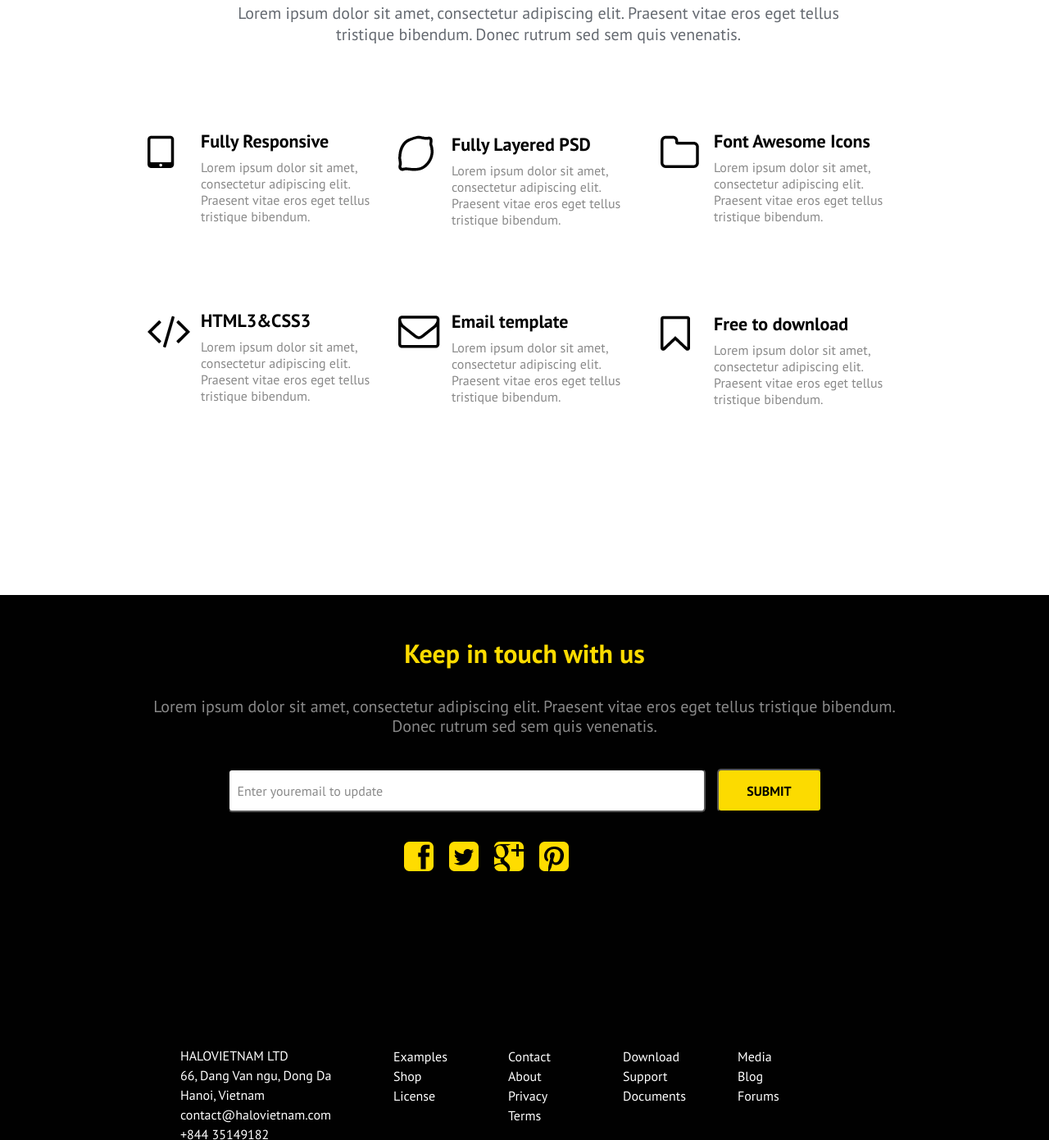
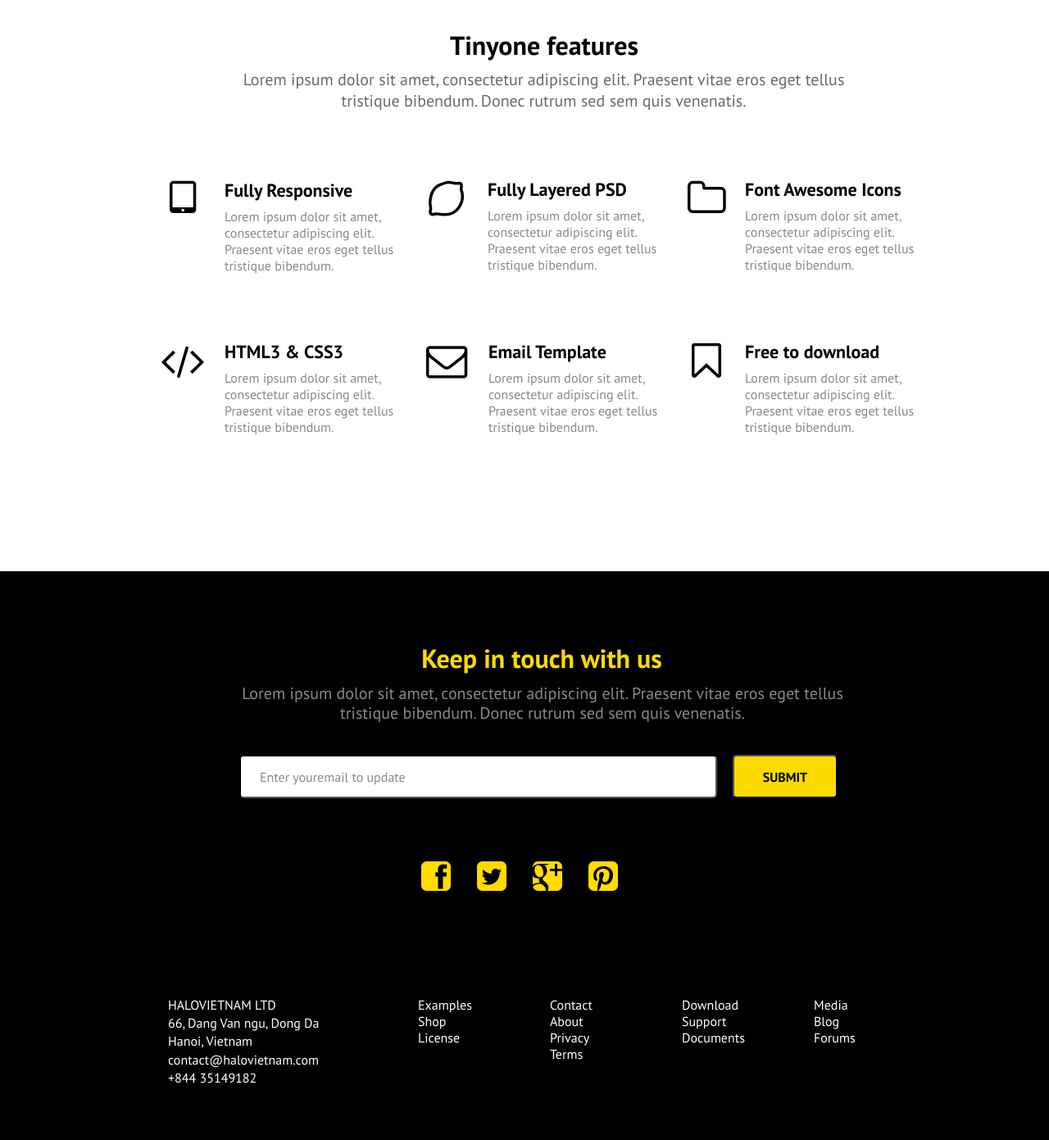
Before and after one commit to astronafft/tinyone, a plain HTML site: page index.html in a window 1280 px wide. Shown: the part 816-2207 px from the top of the page at 82% size. Drawn offline with Linux system fonts and the light colour scheme; files whose address does not match are found by name.

Commit message:
corrected the position of the elements, pixel

```diff
--- a/index.html
+++ b/index.html
@@ -12,9 +12,7 @@
 		<div class="wrapper">
 			<header>
 				<div class="logo">
-					<div class="logo-img">
 						<img src="img/fingerprint.png" height="43" width="43">
-					</div>
 				</div>
 				<nav>
 					<ul>
@@ -25,12 +23,12 @@
 				</nav>
 				<div class="header-content">
 					<h1 class="header-content-1">Inspire your inspiration</h1>
-					<h2 class="header-content-2">Simple to use for yout app,products showcase and your inspiration</h2>
-					<p class="header-content-3">Lorem ipsum dolor sit amet, consectetur adipiscing elit. Praese vitae eros eget lellus tristique bibendum. Donec rutrum sed sem qui venenatis. Proin viverra risus a eros volutpat tempor. In quis arcu et eros porta lobortis sit.</p>
+					<h2 class="header-content-2">Simple to use for your app, products showcase and your inspiration</h2>
+					<p class="header-content-3">Lorem ipsum dolor sit amet, consectetur adipiscing elit. Praese vitae eros eget lellus tristique bibendum. Donec rutrum sed sem qui venenatis. Proin viverra risus a eros volutpat tempor. In quis arcu et eros porta lobortis sit</p>
 					<div class="store-buttons">
-						<a href="#" class="icon-img"><img src="img/icon-fa-apple.png" height="39" width="33"> </a>
-						<a href="#" class="icon-img"><img src="img/icon-fa-android.png" height="39" width="33"></a>
-						<a href="#" class="icon-img"><img src="img/icon-fa-windows.png" height="40" width="39"></a>
+						<a href="#" class="icon-img-1"><img src="img/icon-fa-apple.png" height="39" width="33"> </a>
+						<a href="#" class="icon-img-2"><img src="img/icon-fa-android.png" height="39" width="33"></a>
+						<a href="#" class="icon-img-3"><img src="img/icon-fa-windows.png" height="40" width="39"></a>
 					</div>
 					<div class="iPad">
 						<div class="iPad-screen">
@@ -39,8 +37,8 @@
 						</div>
 					</div>
 					<div class="slider-bullets">
-						<img src="img/1.png" height="14" width="14">
-						<img src="img/2.png" height="14" width="14">
+						<img src="img/1.png" height="14" width="14" class="slider-bullets-com">
+						<img src="img/2.png" height="14" width="14"  class="slider-bullets-com">
 						<img src="img/3.png" height="14" width="14">
 					</div>
 				</div>
@@ -58,21 +56,21 @@
 				<div class="row-1">
 					<div class="featured-1">
 						<img src="img/icon-font-1.png">
-						<div class="featured-text">
+						<div class="featured-text f-t-1">
 							<p class="featured-h2">Fully Responsive</p>
 							<p>Lorem ipsum dolor sit amet, consectetur adipiscing elit. Praesent vitae eros eget tellus tristique bibendum.</p>
 						</div>
 					</div>
 					<div class="featured-2">
 						<img src="img/icon-font-3.png">
-						<div class="featured-text">
+						<div class="featured-text f-t-2">
 							<p class="featured-h2">Fully Layered PSD</p>
 							<p>Lorem ipsum dolor sit amet, consectetur adipiscing elit. Praesent vitae eros eget tellus tristique bibendum.</p>
 						</div>
 					</div>
 					<div class="featured-3">
 						<img src="img/icon-font-2.png">
-						<div class="featured-text">
+						<div class="featured-text f-t-3">
 							<p class="featured-h2">Font Awesome Icons</p>
 							<p>Lorem ipsum dolor sit amet, consectetur adipiscing elit. Praesent vitae eros eget tellus tristique bibendum.</p>
 						</div>
@@ -81,21 +79,21 @@
 				<div class="row-2">
 					<div class="featured-4">
 						<img src="img/icon-font-4.png">
-						<div class="featured-text">
-							<p class="featured-h2">HTML3&CSS3</p>
+						<div class="featured-text f-t-4">
+							<p class="featured-h2">HTML3 & CSS3</p>
 							<p>Lorem ipsum dolor sit amet, consectetur adipiscing elit. Praesent vitae eros eget tellus tristique bibendum.</p>
 						</div>
 					</div>
 					<div class="featured-5">
 						<img src="img/icon-font-5.png">
-						<div class="featured-text">
-							<p class="featured-h2">Email template</p>
+						<div class="featured-text f-t-5">
+							<p class="featured-h2">Email Template</p>
 							<p>Lorem ipsum dolor sit amet, consectetur adipiscing elit. Praesent vitae eros eget tellus tristique bibendum.</p>
 						</div>
 					</div>
 					<div class="featured-6">
 						<img src="img/icon-font-6.png">
-						<div class="featured-text">
+						<div class="featured-text f-t-6">
 							<p class="featured-h2">Free to download</p>
 							<p>Lorem ipsum dolor sit amet, consectetur adipiscing elit. Praesent vitae eros eget tellus tristique bibendum.</p>
 						</div>
@@ -127,26 +125,34 @@
 						<p>contact@halovietnam.com</p>
 						<p>+844 35149182</p>
 					</div>
-					<div class="links-group-1">
-						<a href="#" class="a-footer">Examples</a>
-						<a href="#" class="a-footer">Shop</a>
-						<a href="#" class="a-footer">License</a>
+					<div class="links-group">
+					<ul>
+						<li><a href="#" class="a-footer">Examples</a></li>
+						<li><a href="#" class="a-footer">Shop</a></li>
+						<li><a href="#" class="a-footer">License</a></li>
+						</ul>
 					</div>
-					<div class="links-group-2">
-						<a href="#" class="a-footer">Contact</a>
-						<a href="#" class="a-footer">About</a>
-						<a href="#" class="a-footer">Privacy</a>
-						<a href="#" class="a-footer">Terms</a>
+					<div class="links-group">
+					<ul>
+						<li><a href="#" class="a-footer">Contact</a></li>
+						<li><a href="#" class="a-footer">About</a></li>
+						<li><a href="#" class="a-footer">Privacy</a></li>
+						<li><a href="#" class="a-footer">Terms</a></li>
+						</ul>
 					</div>
-					<div class="links-group-3">
-						<a href="#" class="a-footer">Download</a>
-						<a href="#" class="a-footer">Support</a>
-						<a href="#" class="a-footer">Documents</a>
+					<div class="links-group">
+					<ul>
+						<li><a href="#" class="a-footer">Download</a> </li>
+						<li><a href="#" class="a-footer">Support</a></li>
+						<li><a href="#" class="a-footer">Documents</a></li>
+						</ul>
 					</div>
-					<div class="links-group-4">
-						<a href="#" class="a-footer">Media</a>
-						<a href="#" class="a-footer">Blog</a>
-						<a href="#" class="a-footer">Forums</a>
+					<div class="links-group">
+					<ul>
+						<li><a href="#" class="a-footer">Media</a></li>
+						<li><a href="#" class="a-footer">Blog</a></li>
+						<li><a href="#" class="a-footer">Forums</a></li>
+						</ul>
 					</div>
 				</div>
 			</div>
--- a/styles/main.css
+++ b/styles/main.css
@@ -6,24 +6,33 @@ body {
 }
 .wrapper {
 	width: 960px;
-	height: 740px;
-	margin: 0 auto;
-	background-color: transparent;
+    height: 772px;
+    margin: 0 auto;
+    padding-top: 1px;
+    background-color: transparent;
 }
 .slider {
 	background-color: #fcdb00;
 	width: 100%;
 	height: 740px;
+	margin: 0;
+	padding: 0;
+}
+header {
+	position: relative;
+	top: 59px;
+	left: 19px;
 }
 .logo {
     color:#010101;
     text-align: left;
     margin-top: 0px;
-    margin-left: 20px;
+    margin-left: 24px;
     height: 43px;
     width: 200px;
+
 }
-.logo-img:after{
+.logo:after{
 	display: inline-block;
     vertical-align: top;
     content: "tinyone";
@@ -31,18 +40,20 @@ body {
     font-family: 'PT Sans', sans-serif;
     font-weight: bold;
     font-size: 30px;
-    margin-left: 10px;
+    margin-left: 8px;
+    margin-top: 2px;
 }
 
 nav {
 	float:right;
-	margin-right: 10px;
+	margin-right: 9px;
 	height: 28px;
 	position: relative;
-	top: -50px;
+	top: -49px;
+	left: -1px;
 }
 
-li {
+nav li {
 	font-family: 'PT Sans', sans-serif;
 	font-weight: bold;
 	font-size: 22px;
@@ -56,8 +67,9 @@ a.a-nav {
 }
 
 .header-content {
-	margin-top: 150px;
-	width: 410px;
+	margin-top: 160px;
+	margin-left: 16px;
+	width: 390px;
 	height: 200px;
 	text-align: left;
 }
@@ -69,7 +81,6 @@ a.a-nav {
     padding: 5px 0px 5px 10px;
     position: relative;
     top: -40px;
-
 }
 .header-content-2 {
 	font-size: 20px;
@@ -77,7 +88,8 @@ a.a-nav {
     color: #313841;
     padding: 5px 0px 5px 10px;
     position: relative;
-    top: -70px;
+    top: -56px;
+    line-height: 1.2;
 }
 .header-content-3 {
 	font-size: 16px;
@@ -85,15 +97,15 @@ a.a-nav {
 	color: #555555;
 	padding: 5px 0px 5px 10px;
     position: relative;
-    top: -85px;
+    top: -63px;
 }
 .iPad {
 	width:317px ;
 	height: 470px;
-	margin-left: 600px;
+	margin-left: 583px;
     background: url("d://tinyone/img/Base.png") no-repeat;
     position: relative;
-    top: -450px;
+    top: -397px;
 
 }
 .iPad-screen {
@@ -101,9 +113,8 @@ a.a-nav {
 	height: 383px;
     background: url("D:/tinyone/img/1024x768.png") no-repeat;
     position: relative;
-    left: 15px;
-    top: 45px;
-
+    left: 13px;
+    top: 44px;
 }
 .iPad-screen:after {
 	content: "";
@@ -135,19 +146,33 @@ a.a-nav {
 	width:250px;
 	height:45px;
 	position: relative;
-	top: -80px;
-	margin: 20px;
+	top: -47px;
+    left: 8px;
 }
+
 .icon-img {
 	padding-right: 40px;
+}
+.icon-img-2 {
+	margin-left: 34px;
+    position: relative;
+    top: 3px;
+}
+.icon-img-3 {
+	margin-left: 34px;
+    position: relative;
+    top: 2px;
 }
 .slider-bullets {
 	width: 56px;
 	height: 14px;
 	position: relative;
-	left: 420px;
-	top: -350px;
+	left: 441px;
+    top: -353px;
 	display: inline-block;
+}
+.slider-bullets-com {
+	margin-right: 3px;
 }
 .features {
 	background-color: #ffffff;
@@ -157,9 +182,12 @@ a.a-nav {
 .features-h1 {
 	font-family: 'PT Sans', sans-serif;
     font-weight: bold;
-    font-size: 30px;
+    font-size: 32px;
     text-align: center;
     color: #010101;
+    position: relative;
+    left: 24px;
+    top: 77px;
 }
 .features-p {
 	font-family: 'PT Sans', sans-serif;
@@ -168,10 +196,10 @@ a.a-nav {
     text-align: center;
     color: #656a71;
     height: 42px;
-    width: 734px;
+    width: 745px;
     position: relative;
-    left: 130px;
-    top: -20px;
+    left: 131px;
+    top: 53px;
 }
 .featured-grid {
 	font-family: 'PT Sans', sans-serif;
@@ -187,19 +215,30 @@ a.a-nav {
     line-height: 0px;
 }
 .row-1 {
-	width: 912px;
+	width: 920px;
 	height: 120px;
 	display: inline-block;
 	position: relative;
-	left: 20px;
-	top: 100px;
+	left: 47px;
+    top: 147px;
 }
 .featured-text {
 	width: 220px;
 	height: 130px;
-	position: relative;
-	left: 65px;
-	top: -55px;
+	position: relative
+}
+
+.f-t-1 {
+	left: 67px;
+    top: -50px;
+}
+.f-t-2 {
+    left: 72px;
+    top: -55px;
+}
+.f-t-3 {
+    top: -51px;
+    left: 70px;
 }
 .featured-1 {
 	height: 120px;
@@ -210,49 +249,67 @@ a.a-nav {
 	height: 120px;
 	width: 286px;
 	float: left;
-	margin-left: 20px;
+	margin-left: 30px;
 }
 .featured-3 {
 	height: 120px;
 	width: 286px;
 	float: right;
+	position: relative;
+    left: -2px;
 }
 .row-2 {
 	width: 912px;
 	height: 120px;
 	display: inline-block;
 	position: relative;
-	left: 20px;
-	top: 200px;
+	left: 18px;
+    top: 276px;
 }
-.featured-text {
-	width: 220px;
-	height: 130px;
-	position: relative;
+.f-t-4 {
+	top: -54px;
+    left: 77px;
+}
+.f-t-5 {
+	top: -55px;
+    left: 76px;
+}
+.f-t-6 {
 	left: 65px;
-	top: -55px;
+    top: -54px;
 }
 .featured-4 {
 	height: 120px;
 	width: 286px;
 	float: left;
+	position: relative;
+    left: 19px;
+    top: -47px;
 }
 .featured-5 {
 	height: 120px;
 	width: 286px;
 	float: left;
 	margin-left: 20px;
+	margin-left: 56px;
+    margin-top: -47px;
 }
 .featured-6 {
 	height: 120px;
 	width: 286px;
 	float: right;
+	position: relative;
+    top: -124px;
+    left: 40px;
 }
 
 footer {
 	background-color: #010101;
 	width: 100%;
-	height: 760px;
+	margin: 0 auto;
+}
+.subcrible {
+	margin: 0 auto;
 }
 .subcrible-h1 {
   font-size: 32px;
@@ -261,7 +318,8 @@ footer {
   color: #fcdb00;
   text-align: center;
   position: relative;
-  top: 50px;
+  top: 52px;
+  left: 21px;
 }
 .subcrible-p {
   font-size: 20px;
@@ -271,13 +329,15 @@ footer {
   line-height: 1.2;
   text-align: center;
   position: relative;
-  top: 50px;
+  top: 30px;
+  left: 102px;
+  width: 800px;
 }
 form {
 	text-align: center;
-	margin-top: 30px;
 	position: relative;
-    top: 60px;
+    top: 49px;
+    left: 17px;
 }
 #email-field {
 	width: 583px;
@@ -288,7 +348,8 @@ form {
     font-family: 'PT Sans', sans-serif;
     color: #898989;
     text-align: left;
-    padding-left: 10px;
+    padding-left: 23px;
+    margin-right: 5px;
 }
 #submit-field {
 	width: 128px;
@@ -305,12 +366,12 @@ form {
     text-align: center;
  }
  .social-connect {
- 	width: 241px;
- 	height: 36px;
+ 	width: 270px;
+    height: 36px;
  	text-align: center;
  	position: relative;
- 	left: 320px;
- 	top: 80px;
+ 	left: 353px;
+    top: 110px;
  }
 
  .social-icon {
@@ -318,7 +379,7 @@ form {
  	height: 36px;
  	background-color: #010101;
  	display: inline-block;
- 	margin-right: 15px;
+ 	margin-right: 28px;
  }
   .social-fb {
  	background-image: url("d://tinyone/img/facebook ico.png");
@@ -336,8 +397,13 @@ form {
  	width: 840px;
  	height: 102px;
  	position: relative;
- 	top: 300px;
- 	left: 60px;
+ 	top: 245px;
+    left: 45px;
+    color: #ffffff;
+    font-size: 16px;
+    font-family: 'PT Sans', sans-serif;
+    position: relative;
+
  }
  .footer-adress {
  	width:190px;
@@ -345,7 +411,7 @@ form {
  	color: #ffffff;
  	font-size: 16px;
     font-family: 'PT Sans', sans-serif;
-    line-height: 0.5;
+    line-height: 0.39;
     position: relative;
     top: -15px;
     float: left;
@@ -355,59 +421,17 @@ a.a-footer {
     text-decoration: none;
 }
 
-.links-group-1 {
-	width:70px;
- 	height: 52px;
- 	color: #ffffff;
- 	font-size: 16px;
-    font-family: 'PT Sans', sans-serif;
-    line-height: 1.5;
+.links-group {
+	width: 69px;
+    height: 52px;
+    line-height: 1.25;
     position: relative;
-    top:-6px;
-    margin-left: 70px;
+    top: -22px;
+    margin-left: 75px;
+    margin-right: 17px;
     float: left;
     text-align: left;
-
 }
-.links-group-2 {
-	width:70px;
- 	height: 52px;
- 	color: #ffffff;
- 	font-size: 16px;
-    font-family: 'PT Sans', sans-serif;
-    line-height: 1.5;
-    position: relative;
-    top:-6px;
-    margin-left: 70px;
-    float: left;
-    text-align: left;
-
+li {
+	list-style: none;
 }
-.links-group-3 {
-	width:70px;
- 	height: 52px;
- 	color: #ffffff;
- 	font-size: 16px;
-    font-family: 'PT Sans', sans-serif;
-    line-height: 1.5;
-    position: relative;
-    top:-6px;
-    margin-left: 70px;
-    float: left;
-    text-align: left;
-
-}
-.links-group-4 {
-	width:70px;
- 	height: 52px;
- 	color: #ffffff;
- 	font-size: 16px;
-    font-family: 'PT Sans', sans-serif;
-    line-height: 1.5;
-    position: relative;
-    top:-6px;
-    margin-left: 70px;
-    float: left;
-    text-align: left;
-
-}
```
